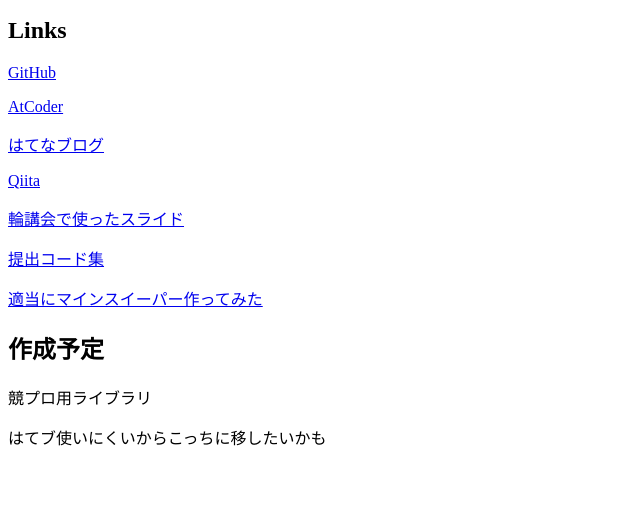
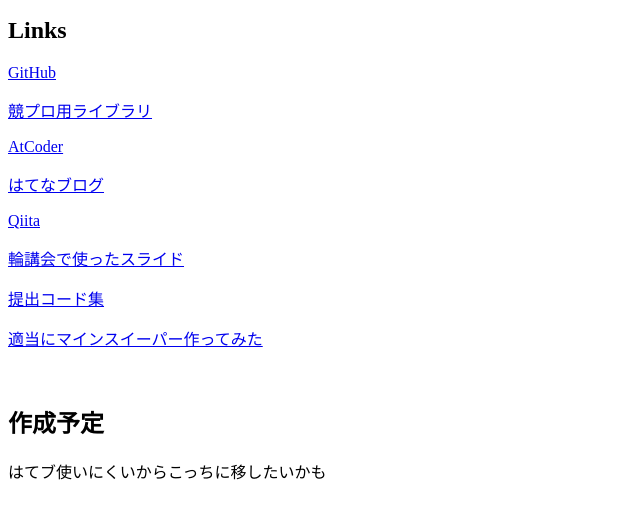
Before and after one commit to Suu0313/Suu0313.github.io, a plain HTML site: page index.html in a window 1280 px wide. Shown: the part 107-626 px from the top of the page, without its empty margins (0-640 px from the left). Drawn offline with Linux system fonts and the light colour scheme.

Commit message:
ライブラリの GitHub Pages 作ったので

```diff
--- a/index.html
+++ b/index.html
@@ -9,14 +9,15 @@
   <p>そのうち勉強したら更新します</p>
   <h2>Links</h2>
   <p><a href="https://github.com/Suu0313" target="_blank">GitHub</a></p>
+  <p><a href="https://suu0313.github.io/competitive_programing/" target="_blank">競プロ用ライブラリ</a></p>
   <p><a href="https://atcoder.jp/users/Suu0313" target="_blank">AtCoder</a></p>
   <p><a href="https://suu-0313.hatenablog.com/" target="_blank">はてなブログ</a></p>
   <p><a href="https://qiita.com/Suu0313" target="_blank">Qiita</a></p>
   <p><a href="https://suu0313.github.io/JournalClub/" target="_blank">輪講会で使ったスライド</a></p>
   <p><a href="https://github.com/Suu0313/competitive-programing-submissions" target="_blank">提出コード集</a></p>
   <p><a href="https://suu0313.github.io/minesweeper/index.html" target="_blank">適当にマインスイーパー作ってみた</a></p>
+  <br>
   <h2>作成予定</h2>
-  <p>競プロ用ライブラリ</p>
   <p>はてブ使いにくいからこっちに移したいかも</p>
 </body>
 </html>
```
